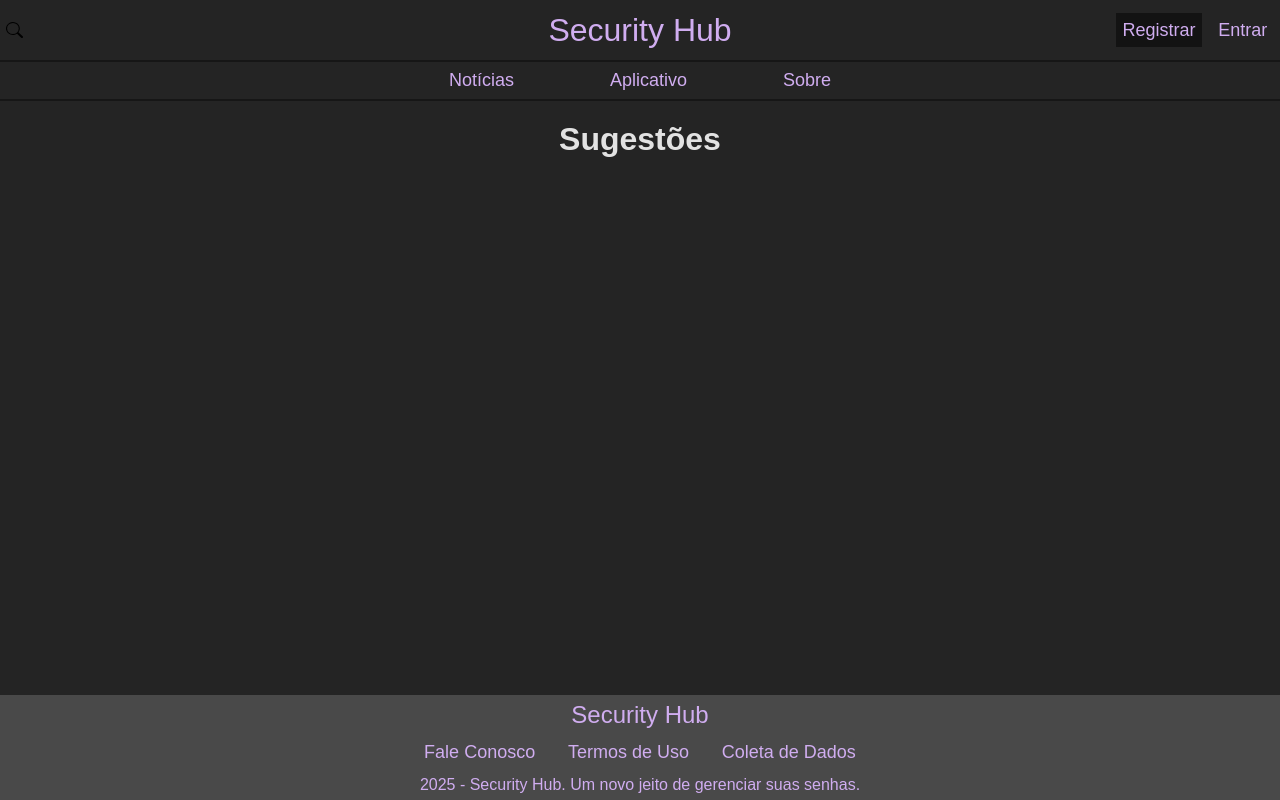
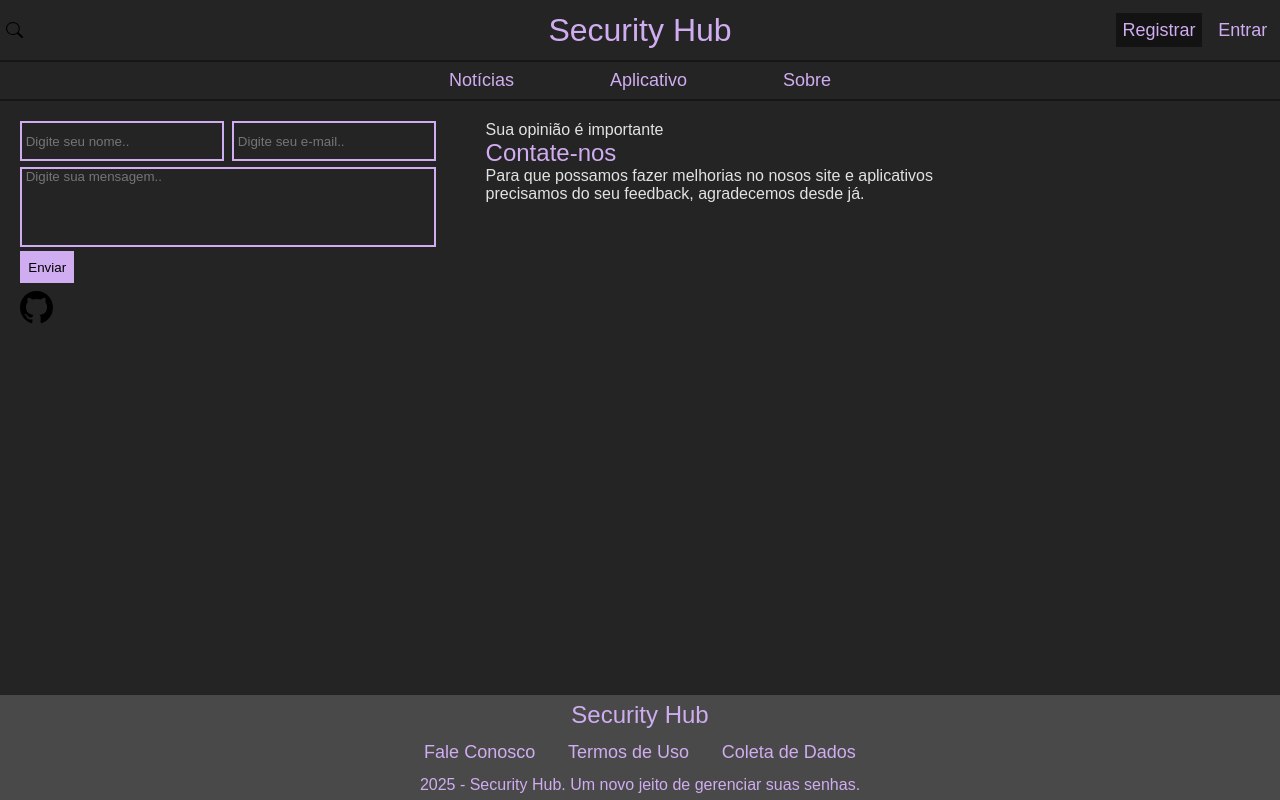
Before and after one commit to Kabralll/SecurityHub-Web, a React (Vite) app in the folder SecurityHub/: page /suggestions in a window 1280 px wide. Built offline with nearby package versions, Linux system fonts and the light colour scheme; no server answers.

Commit message:
Add files via upload

```diff
--- /dev/null
+++ b/SecurityHub/src/components/SuggestionsForms.tsx
@@ -0,0 +1,28 @@
+import '../style/SuggestionsForms.css';
+import githubIcon from '../images/github.svg';
+
+const SuggestionsForms = () => {
+    return(
+        <div className='forms'>
+            <div className="textFields">
+                <div className='inputs'>
+                    <input type="text" id='nameField' placeholder=" Digite seu nome.."/>
+                    <input type="text" id='emailField' placeholder=" Digite seu e-mail.."/>
+                </div>
+                <textarea className='suggestionField' placeholder=" Digite sua mensagem.."></textarea>
+                <button type='button' className='buttonForm'>Enviar</button>
+
+                <div className='iconsForm'>
+                    <a href='https://github.com/Kabralll' target="_blank"><img src={githubIcon} id='githubIcon' /></a>
+                </div>
+            </div>
+            <div className='pageText'>
+                <p>Sua opinião é importante</p>
+                <p id='contactUs'>Contate-nos</p>
+                <p>Para que possamos fazer melhorias no nosos site e aplicativos precisamos do seu feedback, agradecemos desde já.</p>
+            </div>
+        </div>
+    )
+}
+
+export default SuggestionsForms;
--- /dev/null
+++ b/SecurityHub/src/pages/Register.tsx
@@ -0,0 +1,11 @@
+
+const Register = () => {
+    return (
+      <div>
+        <center><h1>Email</h1></center>
+        <center><h1>Senha</h1></center>
+      </div>
+    );
+  };
+
+export default Register;
--- a/SecurityHub/src/pages/Suggestions.tsx
+++ b/SecurityHub/src/pages/Suggestions.tsx
@@ -1,8 +1,11 @@
+import Forms from '../components/SuggestionsForms';
+
+
 
 const Suggestions = () => {
     return (
       <div>
-        <center><h1>Sugestões</h1></center>
+        <Forms />
       </div>
     );
   };
--- a/SecurityHub/src/routes/Routes.tsx
+++ b/SecurityHub/src/routes/Routes.tsx
@@ -4,6 +4,8 @@ import Home from '../pages/Home';
 import Suggestions from '../pages/Suggestions';
 import Terms from '../pages/Terms';
 import DataCollection from '../pages/DataCollection';
+import SignIn from '../pages/SignIn';
+import Register from '../pages/Register';
 
 type Props = {
   news: any;
@@ -16,8 +18,8 @@ const AppRoutes: React.FC<Props> = ({ news }) => {
         <Route path="/suggestions" element={<Suggestions />} />
         <Route path="/terms" element={<Terms />} />
         <Route path="/dataCollection" element={<DataCollection />} />
-        <Route path="/dataCollection" element={<DataCollection />} />
-        <Route path="/dataCollection" element={<DataCollection />} />
+        <Route path="/signIn" element={<SignIn />} />
+        <Route path="/register" element={<Register />} />
     </Routes>
   );
 };
--- /dev/null
+++ b/SecurityHub/src/style/SuggestionsForms.css
@@ -0,0 +1,47 @@
+*{
+    font-family: Arial, Helvetica, sans-serif
+}
+.textFields{
+    width: 52vh;
+    height: 15vh;
+    float: left;
+}
+input{
+    width: 49%;
+    height: 5vh;
+    border: 2px solid #D0ADF0;
+    background-color: transparent;
+}
+.inputs{
+    display: flex;
+    justify-content: space-between;
+
+}
+.suggestionField{
+    margin-top: 1.5%;
+    width: 100%;
+    height: 10vh;
+    resize: none;
+    border: 2px solid #D0ADF0;
+    background-color: transparent;
+}
+.buttonForm{
+    background-color: #D0ADF0;
+    border: none;
+    padding: 2%;
+}
+.iconsForm{
+    margin-top: 2%;
+}
+#githubIcon{
+    width: 8%;
+}
+.pageText{
+    float: left;
+    width: 40%;
+    margin-left: 4%;
+}
+#contactUs{
+    font-size: x-large;
+    color: #D0ADF0;
+}
```
Also changed, not shown: SecurityHub/src/images/github.svg (added).
